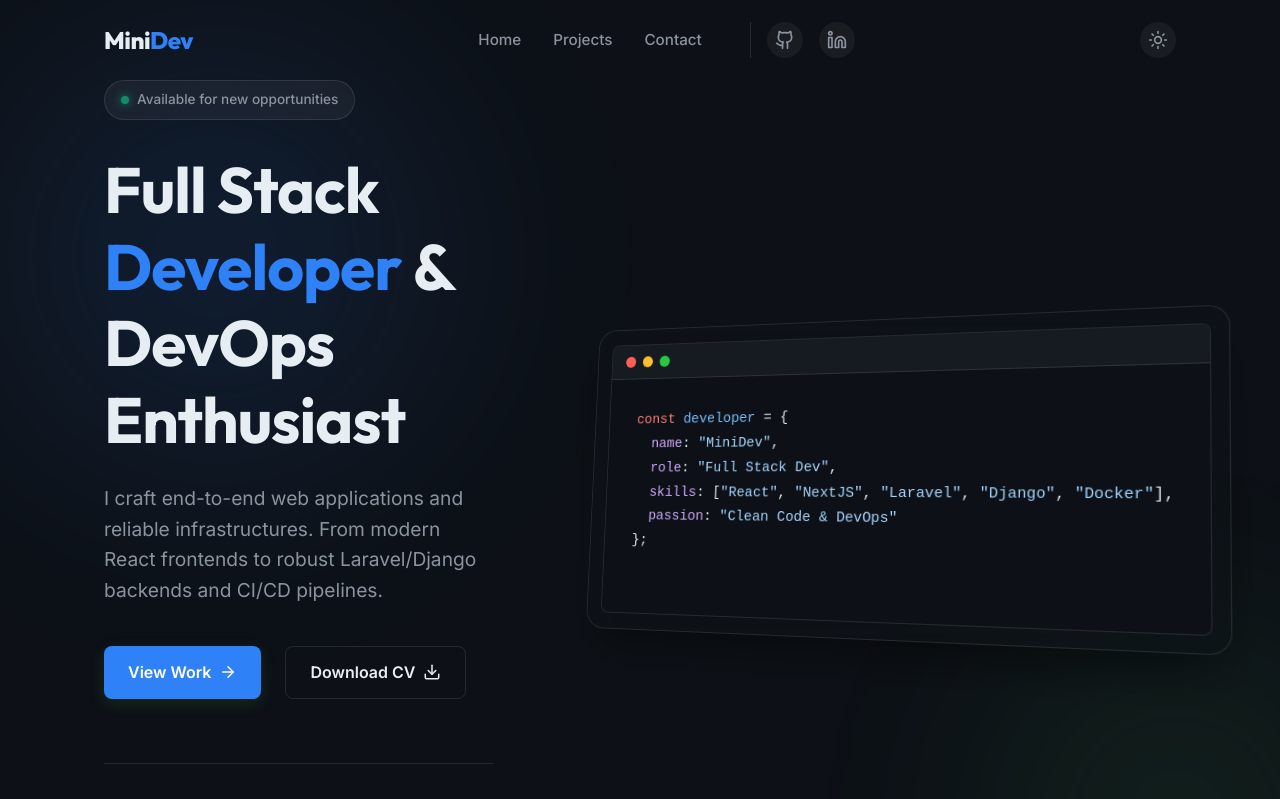
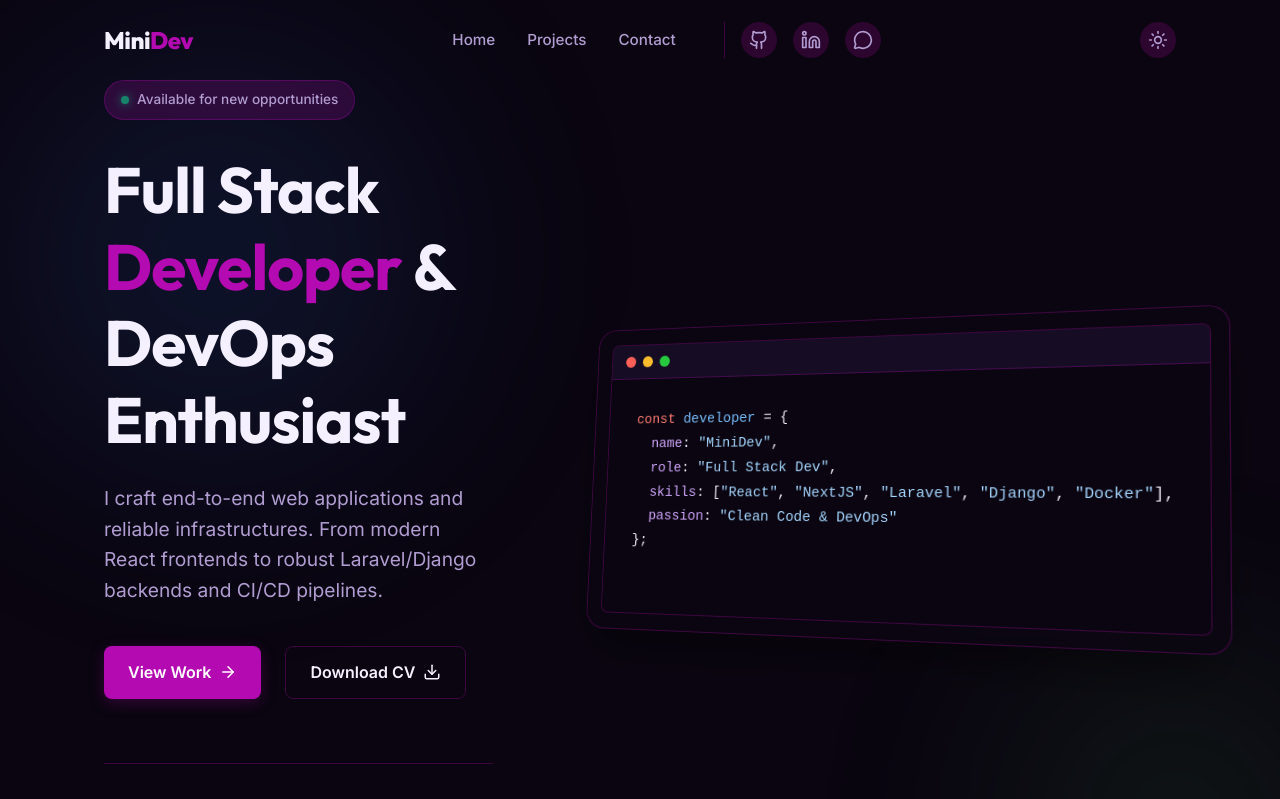
Before and after one commit to Njivaniaina/Portfolio, a React (Vite) app: page / in a window 1280 px wide. Shown: the top 799 px of the page. Built offline with nearby package versions, Linux system fonts and the light colour scheme.

Commit message:
Changement de theme.

```diff
--- a/src/components/Footer.jsx
+++ b/src/components/Footer.jsx
@@ -1,5 +1,5 @@
 import React from 'react';
-import { Github, Linkedin, Twitter, Heart } from 'lucide-react';
+import { Github, Linkedin, MessageCircle, Heart } from 'lucide-react';
 import './Footer.css';
 
 const Footer = () => {
@@ -23,11 +23,11 @@ const Footer = () => {
               <a href="https://github.com/Njivaniaina" target="_blank" rel="noreferrer" className="social-icon" aria-label="GitHub">
                 <Github size={20} />
               </a>
-              <a href="https://www.linkedin.com/in/razafindrakoto-fenosoa-njivaniaina" target="_blank" rel="noreferrer" className="social-icon" aria-label="LinkedIn">
+              <a href="https://www.linkedin.com/in/fenosoa-njivaniaina-razafindrakoto-a26206316?lipi=urn%3Ali%3Apage%3Ad_flagship3_profile_view_base_contact_details%3BWBm%2FhIQFR4aIJ5QhAxnO0A%3D%3D" target="_blank" rel="noreferrer" className="social-icon" aria-label="LinkedIn">
                 <Linkedin size={20} />
               </a>
-              <a href="https://twitter.com" target="_blank" rel="noreferrer" className="social-icon" aria-label="Twitter">
-                <Twitter size={20} />
+              <a href="https://wa.me/261327105201" target="_blank" rel="noreferrer" className="social-icon" aria-label="WhatsApp">
+                <MessageCircle size={20} />
               </a>
             </div>
           </div>
--- a/src/components/Header.jsx
+++ b/src/components/Header.jsx
@@ -1,5 +1,5 @@
 import React, { useState, useEffect } from 'react';
-import { Menu, X, Github, Linkedin, Sun, Moon } from 'lucide-react';
+import { Menu, X, Github, Linkedin, MessageCircle, Sun, Moon } from 'lucide-react';
 import './Header.css';
 
 const Header = ({ theme, toggleTheme }) => {
@@ -40,8 +40,11 @@ const Header = ({ theme, toggleTheme }) => {
             <a href="https://github.com/Njivaniaina" target="_blank" rel="noreferrer" className="social-icon">
               <Github size={20} />
             </a>
-            <a href="https://www.linkedin.com/in/razafindrakoto-fenosoa-njivaniaina" target="_blank" rel="noreferrer" className="social-icon">
+            <a href="https://www.linkedin.com/in/fenosoa-njivaniaina-razafindrakoto-a26206316?lipi=urn%3Ali%3Apage%3Ad_flagship3_profile_view_base_contact_details%3BWBm%2FhIQFR4aIJ5QhAxnO0A%3D%3D" target="_blank" rel="noreferrer" className="social-icon">
               <Linkedin size={20} />
+            </a>
+            <a href="https://wa.me/261327105201" target="_blank" rel="noreferrer" className="social-icon">
+              <MessageCircle size={20} />
             </a>
           </div>
         </nav>
--- a/src/components/Projects.jsx
+++ b/src/components/Projects.jsx
@@ -18,7 +18,7 @@ const projectsData = [
     description: 'Network Administrator at MISA (Mathématiques, Informatique et Statistiques Appliquées), University of Antananarivo. Managed IT infrastructure and network security.',
     image: '/projects/misa.png',
     tags: ['SysAdmin', 'Networking', 'Infrastructure', 'Security'],
-    liveUrl: '#',
+    liveUrl: 'https://github.com/Njivaniaina/',
     githubUrl: 'https://github.com/Njivaniaina/'
   },
   {
--- a/src/index.css
+++ b/src/index.css
@@ -1,23 +1,23 @@
 @import url('https://fonts.googleapis.com/css2?family=Inter:wght@300;400;500;600;700;800&family=Outfit:wght@300;400;500;600;700;800&display=swap');
 
 :root, [data-theme="dark"] {
-  /* Color Palette - Dark Theme (Default) */
-  --bg-primary: #0d1117;
-  --bg-secondary: #161b22;
-  --bg-accent: #21262d;
+  /* Color Palette - Dark Theme (Default) - Violet Magenta & Black */
+  --bg-primary: #0a0510;
+  --bg-secondary: #160d25;
+  --bg-accent: #25163d;
 
-  --text-primary: #e6edf3;
-  --text-secondary: #8b949e;
+  --text-primary: #f5f0ff;
+  --text-secondary: #b19dd1;
 
-  --accent-blue: #2f81f7;
-  --accent-purple: #3fb950;
-  --accent-glow: rgba(63, 185, 80, 0.15);
+  --accent-blue: #b40ab1; /* The exact color you requested */
+  --accent-purple: #f87ef5; /* Lighter variant for gradients */
+  --accent-glow: rgba(180, 10, 177, 0.25);
 
   /* Semantic UI Colors */
-  --border-color: rgba(255, 255, 255, 0.1);
-  --glass-bg: rgba(13, 17, 23, 0.6);
-  --glass-border: rgba(255, 255, 255, 0.05);
-  --card-shadow: rgba(0, 0, 0, 0.4);
+  --border-color: rgba(180, 10, 177, 0.3);
+  --glass-bg: rgba(10, 5, 16, 0.7);
+  --glass-border: rgba(180, 10, 177, 0.2);
+  --card-shadow: rgba(0, 0, 0, 0.6);
 
   /* Typography */
   --font-sans: 'Inter', system-ui, -apple-system, BlinkMacSystemFont, 'Segoe UI', Roboto, sans-serif;
@@ -37,23 +37,23 @@
 }
 
 [data-theme="light"] {
-  /* Color Palette - Light Theme */
+  /* Color Palette - Light Theme - Violet Magenta & White */
   --bg-primary: #ffffff;
-  --bg-secondary: #f6f8fa;
-  --bg-accent: #eaeef2;
+  --bg-secondary: #fffaff;
+  --bg-accent: #fdf0fd;
 
-  --text-primary: #1f2328;
-  --text-secondary: #656d76;
+  --text-primary: #1a0b2e;
+  --text-secondary: #754a74;
 
-  --accent-blue: #0969da;
-  --accent-purple: #1a7f37;
-  --accent-glow: rgba(9, 105, 218, 0.15);
+  --accent-blue: #b40ab1;
+  --accent-purple: #d946d6;
+  --accent-glow: rgba(180, 10, 177, 0.15);
 
   /* Semantic UI Colors */
-  --border-color: rgba(31, 35, 40, 0.15);
-  --glass-bg: rgba(255, 255, 255, 0.8);
-  --glass-border: rgba(31, 35, 40, 0.1);
-  --card-shadow: rgba(31, 35, 40, 0.15);
+  --border-color: rgba(180, 10, 177, 0.2);
+  --glass-bg: rgba(255, 255, 255, 0.85);
+  --glass-border: rgba(180, 10, 177, 0.15);
+  --card-shadow: rgba(26, 11, 46, 0.08);
 }
 
 * {
```
